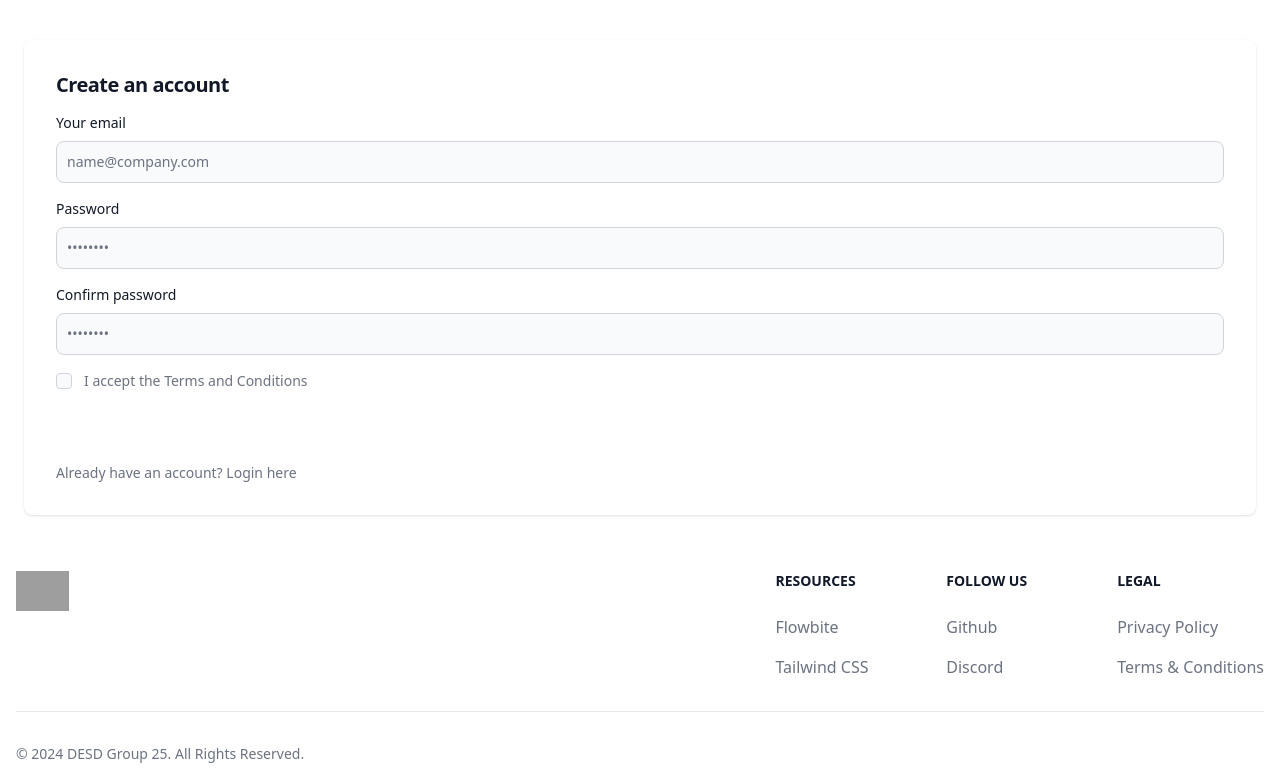
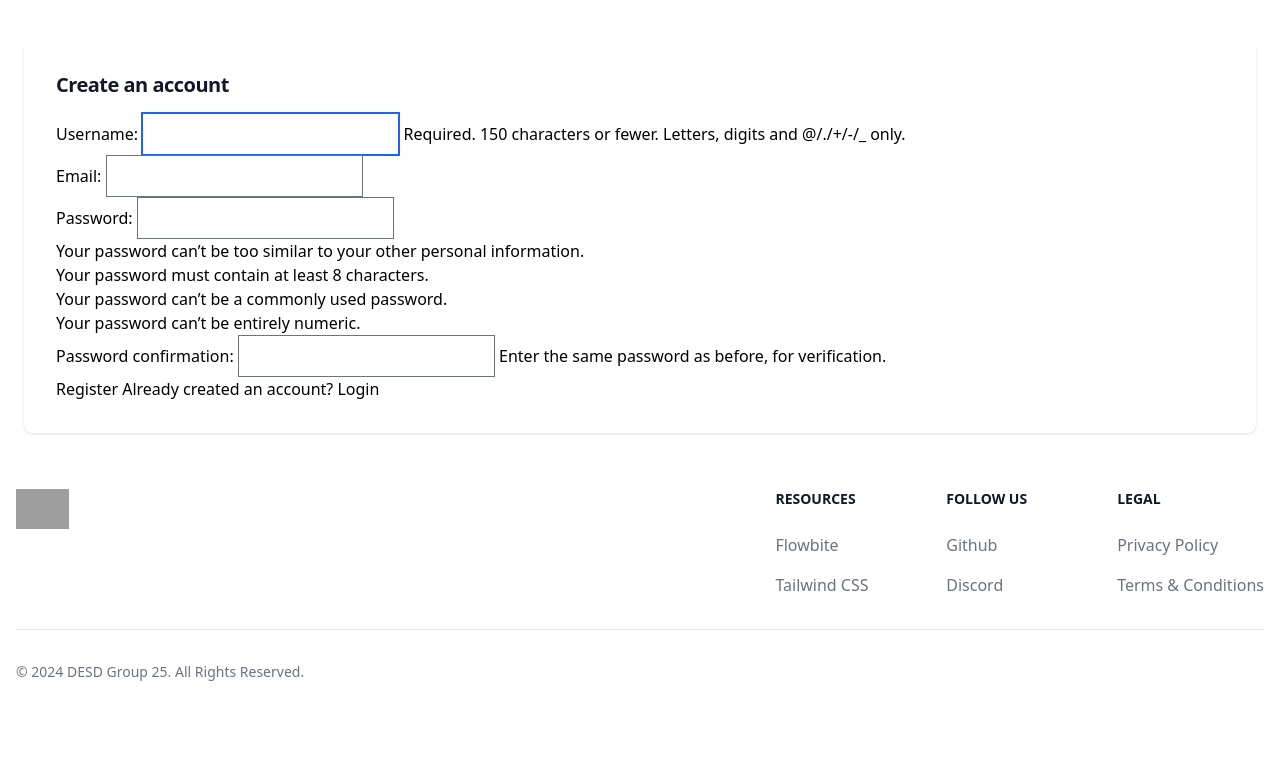
Before and after one commit to brdywltn/ML-A-A-S, a Django app: page /register/ in a window 1280 px wide. Shown: the part 72-852 px from the top of the page. After the commit the page ends 753 px from the top, so only its background shows below. Run offline with Django 5.2, Linux system fonts and the light colour scheme; some libraries are stand-ins or nearby versions; grey boxes are pictures that could not be loaded.

Commit message:
changed entrypoint port to new port. Added forms.py for custom forms(login/registration), briefly fiddled with models.py to implement different user levels - non-functional currently so commented all code out. Updated urls in _base.html. Implemented forms in login and registration. updated urls to work correctly with new url names. added user creation/login code to views.py, added redirect url to settings to utilise redirects upon account creation/login. Removed all references to 'login' to prevent clashing with built in django login() function throughout the entire project

```diff
--- /dev/null
+++ b/myproject/myapp/forms.py
@@ -0,0 +1,16 @@
+from django import forms
+from django.contrib.auth.forms import UserCreationForm
+from django.contrib.auth.models import User
+
+class CustomRegistrationForm(UserCreationForm):
+    #UserCreationForm comes with username, password1, password2 by default
+    #only email needs to be added for our custom users
+    email = forms.EmailField()
+
+    class Meta(UserCreationForm.Meta):
+        model = User
+        fields = ["username", "email", "password1", "password2"]
+
+class LoginForm(forms.Form):
+    username = forms.CharField()
+    password = forms.CharField(widget=forms.PasswordInput)
--- a/myproject/myapp/templates/_base.html
+++ b/myproject/myapp/templates/_base.html
@@ -58,7 +58,7 @@
             </li>
             <li>
               <a
-                href="{% url 'login' %}"
+                href="{% url 'user_login' %}"
                 class="block py-2 px-3 text-gray-900 rounded hover:bg-gray-100 md:hover:bg-transparent md:border-0 md:hover:text-blue-700 md:p-0 dark:text-white md:dark:hover:text-blue-500 dark:hover:bg-gray-700 dark:hover:text-white md:dark:hover:bg-transparent"
                 >Login</a
               >
@@ -79,7 +79,7 @@
             </li>
             <li>
               <a
-                href="user"
+                href="{% url 'users' %}"
                 class="block py-2 px-3 text-gray-900 rounded hover:bg-gray-100 md:hover:bg-transparent md:border-0 md:hover:text-blue-700 md:p-0 dark:text-white md:dark:hover:text-blue-500 dark:hover:bg-gray-700 dark:hover:text-white md:dark:hover:bg-transparent"
                 >Dashboard</a
               >
--- a/myproject/myapp/templates/register.html
+++ b/myproject/myapp/templates/register.html
@@ -6,7 +6,28 @@
                 <h1 class="text-xl font-bold leading-tight tracking-tight text-gray-900 md:text-2xl dark:text-white">
                     Create an account
                 </h1>
-                <form class="space-y-4 md:space-y-6" action="#">
+                <form method="POST">
+                    {% csrf_token %}
+                    {{ form.as_p }}
+
+                    <button type="submit">Register</button>
+                    <a href="{% url 'user_login' %}">Already created an account? Login</a>
+                </form>
+            </div>
+        </div>
+    </div>
+  </section>
+{% endblock content%}
+
+{% comment %}
+<h1> Register </h1>
+
+
+
+
+ <form class="space-y-4 md:space-y-6" action="#" method="POST">
+                    {% csrf_token %}
+
                     <div>
                         <label for="email" class="block mb-2 text-sm font-medium text-gray-900 dark:text-white">Your email</label>
                         <input type="email" name="email" id="email" class="bg-gray-50 border border-gray-300 text-gray-900 sm:text-sm rounded-lg focus:ring-primary-600 focus:border-primary-600 block w-full p-2.5 dark:bg-gray-700 dark:border-gray-600 dark:placeholder-gray-400 dark:text-white dark:focus:ring-blue-500 dark:focus:border-blue-500" placeholder="name@company.com" required="">
@@ -32,8 +53,5 @@
                         Already have an account? <a href="#" class="font-medium text-primary-600 hover:underline dark:text-primary-500">Login here</a>
                     </p>
                 </form>
-            </div>
-        </div>
-    </div>
-  </section>
-{% endblock content%}
+
+{% endcomment %}
--- a/myproject/myapp/urls.py
+++ b/myproject/myapp/urls.py
@@ -1,20 +1,15 @@
 from django.urls import path
-from .views import index
-from .views import users
-from .views import maintenance
-from .views import handler404
-from .views import handler500
-from .views import register
-from .views import login
+from .views import index, users, maintenance, handler404, handler500, register, user_login
+
 
 
 urlpatterns = [
     # path('', index, name='index'), <- uncomment when index/main page will be ready
     path('', index),
-    path('user/',users),
+    path('user/',users, name='users'),
     path('404/', handler404),
     path('500/', handler500),
     path('maintenance/', maintenance),
     path('register/', register, name='register'),
-    path('login/', login, name='login'),
+    path('login/', user_login, name='user_login'),
 ]
--- a/myproject/myapp/views.py
+++ b/myproject/myapp/views.py
@@ -1,5 +1,13 @@
-from django.shortcuts import render
+from django.shortcuts import render, redirect
 from django.template import RequestContext
+
+from django.contrib.auth import authenticate, login, logout
+from django.contrib.auth.forms import UserCreationForm
+from django.contrib.auth.models import User
+from django.contrib import messages
+
+from .forms import CustomRegistrationForm, LoginForm
+
 
 def index(request):
     return render(request, 'index.html')
@@ -20,8 +28,40 @@ def handler500(request, *args, **kwargs):
 def maintenance(request):
     return render(request, 'maintenance.html')
 
-def login(request):
-    return render(request, 'login.html')
+def user_login(request):
+    if request.method == 'POST':
+        form = LoginForm(request.POST)
+
+        if form.is_valid():
+            username = form.cleaned_data.get('username')
+            password = form.cleaned_data.get('password')
+
+            user = authenticate(request, username=username, password=password)  # Passing request along with username and password
+
+            if user:
+                login(request, user=user)  # Passing request along with user
+                return redirect('users')
+            else:
+                messages.error(request, 'Invalid username or password.')
+        else:
+            pass
+
+    else:
+        form = LoginForm()
+    return render(request, 'login.html', {'form': form})
+
 
 def register(request):
-    return render(request, 'register.html')
+    if request.method == 'POST':
+        form = CustomRegistrationForm(request.POST)
+        if form.is_valid():
+            form.save()
+            return redirect('user_login')
+    else:
+        form = CustomRegistrationForm()
+
+    return render(request, 'register.html', {'form': form})
+
+def user_logout(request):
+    logout(request)
+    return redirect('user_login')
--- a/myproject/myproject/settings.py
+++ b/myproject/myproject/settings.py
@@ -154,3 +154,5 @@ STATIC_URL = 'static/'
 DEFAULT_AUTO_FIELD = 'django.db.models.BigAutoField'
 
 IMAGE_URL = 'static/src/images/'
+
+LOGIN_REDIRECT_URL = '/'
```
Also changed, not shown: myproject/myapp/models.py (+45 -0 lines), myproject/myapp/templates/login.html (+23 -6 lines), 2 other files.
